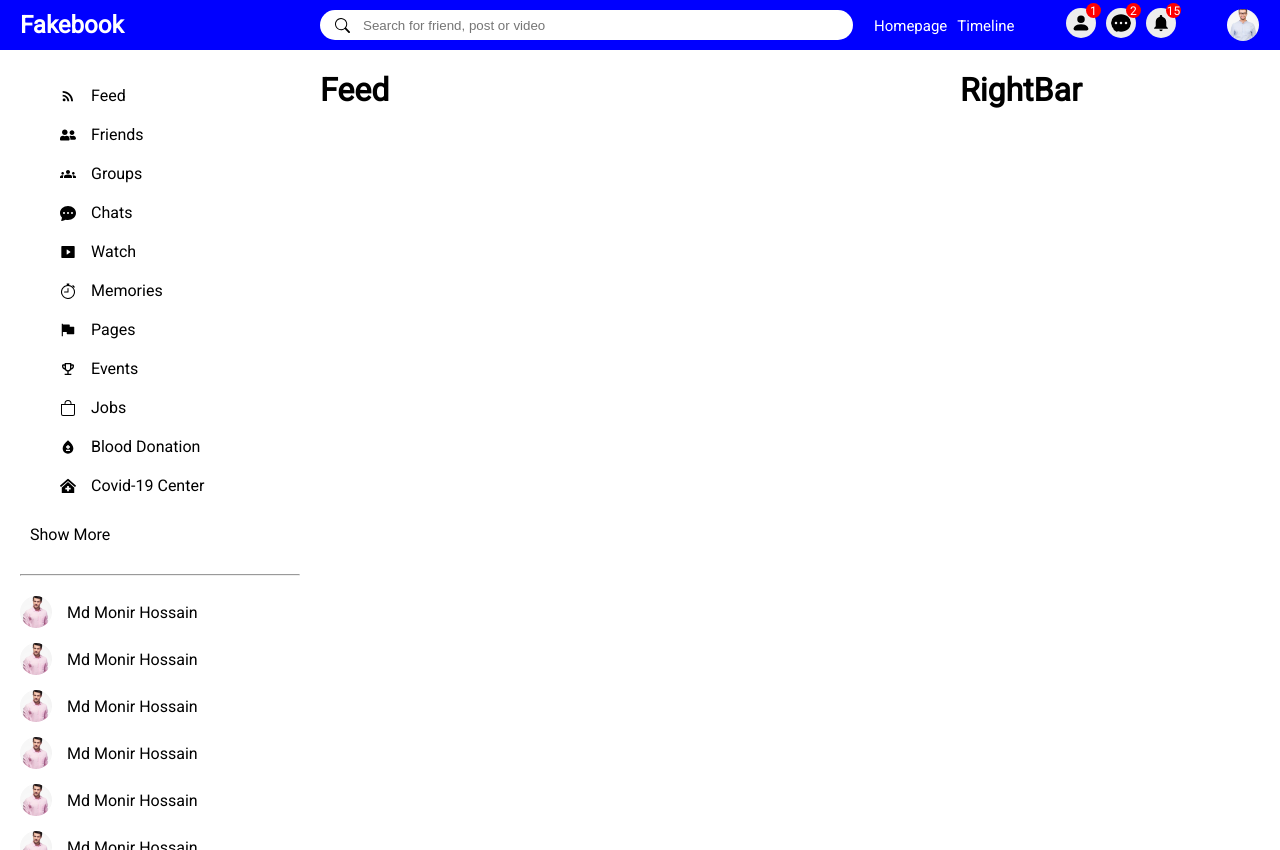
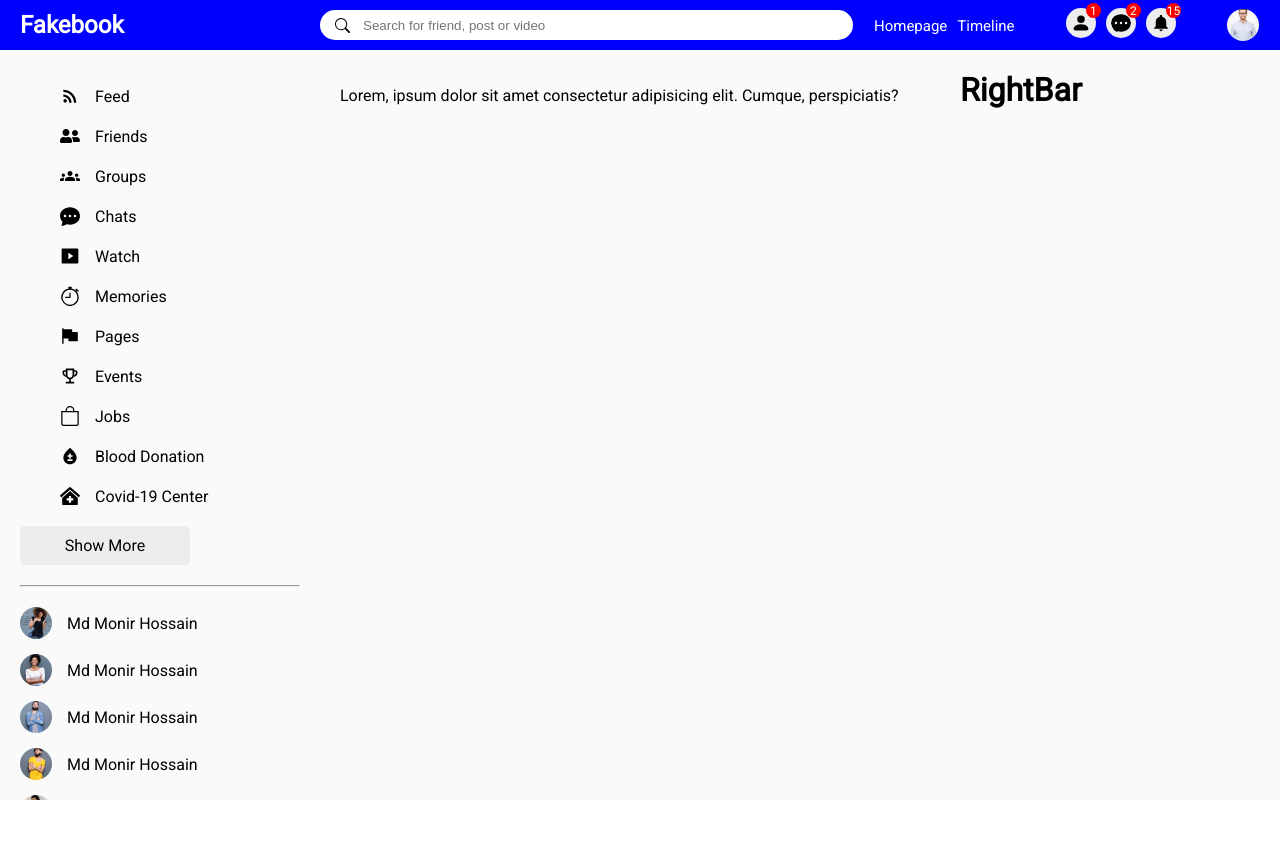
Before and after one commit to mdmehedihasan212/fakebook-social-application, a React (Create React App) app: page / in a window 1280 px wide. After the commit the page ends 800 px from the top, so only its background shows below. Built offline with nearby package versions, Linux system fonts and the light colour scheme.

Commit message:
add feed share section

```diff
--- a/src/pages/Home/Feed/Feed.css
+++ b/src/pages/Home/Feed/Feed.css
@@ -1,3 +1,7 @@
 .feed {
     flex: 6
 }
+
+.feedWrapper {
+    padding: 20px;
+}
--- a/src/pages/Home/Feed/Feed.js
+++ b/src/pages/Home/Feed/Feed.js
@@ -1,10 +1,13 @@
 import React from 'react';
+import FeedShare from '../FeedShare/FeedShare';
 import './Feed.css';
 
 const Feed = () => {
     return (
         <div className='feed'>
-            <h1>Feed</h1>
+            <div className="feedWrapper">
+                <FeedShare></FeedShare>
+            </div>
         </div>
     );
 };
--- /dev/null
+++ b/src/pages/Home/FeedShare/FeedShare.js
@@ -0,0 +1,12 @@
+import React from 'react';
+import './FeedShare.css';
+
+const FeedShare = () => {
+    return (
+        <div>
+            <p>Lorem, ipsum dolor sit amet consectetur adipisicing elit. Cumque, perspiciatis?</p>
+        </div>
+    );
+};
+
+export default FeedShare;
--- a/src/pages/Home/Home/Home.css
+++ b/src/pages/Home/Home/Home.css
@@ -1,4 +1,5 @@
 .homeContainer {
     display: flex;
     width: 100%;
+    background-color: rgb(250, 250, 250);
 }
--- a/src/pages/Home/SideBar/SideBar.css
+++ b/src/pages/Home/SideBar/SideBar.css
@@ -1,11 +1,14 @@
 .sideBar {
     flex: 3;
-    height: 100vh;
+    height: calc(100vh - 50px);
     overflow-y: scroll;
+    position: sticky;
+    top: 50px;
+    cursor: pointer;
 }
 
 ::-webkit-scrollbar {
-    width: 8px;
+    width: 7px;
 }
 
 ::-webkit-scrollbar-track {
@@ -13,7 +16,7 @@
 }
 
 ::-webkit-scrollbar-thumb {
-    background-color: lightgray;
+    background-color: rgb(231, 227, 227);
     border-radius: 5px;
 }
 
@@ -31,19 +34,23 @@
     display: flex;
     align-items: center;
     margin-bottom: 20px;
+    cursor: pointer;
 }
 
 .sideBarIcon {
     margin-right: 15px;
+    font-size: 20px;
 }
 
 .sideBarButton {
     width: 150px;
+    text-align: center;
     border: none;
     padding: 10px;
     font-weight: 500px;
     border-radius: 5px;
     cursor: pointer;
+    background-color: rgb(237, 237, 237);
 }
 
 .sideBarHr {
--- a/src/pages/Home/SideBar/SideBar.js
+++ b/src/pages/Home/SideBar/SideBar.js
@@ -88,27 +88,27 @@ const SideBar = () => {
                 <hr className='sideBarHr' />
                 <ul className="sideBarFriendList">
                     <li className="sideBarFriend">
-                        <img src="/assets/aditional/1.jpg" alt="" className="sideBarFriendImg" />
+                        <img src="/assets/profile/1.jpg" alt="" className="sideBarFriendImg" />
                         <span className="sideBarFriendName">Md Monir Hossain</span>
                     </li>
                     <li className="sideBarFriend">
-                        <img src="/assets/aditional/1.jpg" alt="" className="sideBarFriendImg" />
+                        <img src="/assets/profile/2.jpg" alt="" className="sideBarFriendImg" />
                         <span className="sideBarFriendName">Md Monir Hossain</span>
                     </li>
                     <li className="sideBarFriend">
-                        <img src="/assets/aditional/1.jpg" alt="" className="sideBarFriendImg" />
+                        <img src="/assets/profile/3.jpg" alt="" className="sideBarFriendImg" />
                         <span className="sideBarFriendName">Md Monir Hossain</span>
                     </li>
                     <li className="sideBarFriend">
-                        <img src="/assets/aditional/1.jpg" alt="" className="sideBarFriendImg" />
+                        <img src="/assets/profile/4.jpg" alt="" className="sideBarFriendImg" />
                         <span className="sideBarFriendName">Md Monir Hossain</span>
                     </li>
                     <li className="sideBarFriend">
-                        <img src="/assets/aditional/1.jpg" alt="" className="sideBarFriendImg" />
+                        <img src="/assets/profile/5.jpg" alt="" className="sideBarFriendImg" />
                         <span className="sideBarFriendName">Md Monir Hossain</span>
                     </li>
                     <li className="sideBarFriend">
-                        <img src="/assets/aditional/1.jpg" alt="" className="sideBarFriendImg" />
+                        <img src="/assets/profile/6.jpg" alt="" className="sideBarFriendImg" />
                         <span className="sideBarFriendName">Md Monir Hossain</span>
                     </li>
                 </ul>
```
Also changed, not shown: src/pages/Home/FeedShare/FeedShare.css (added).
